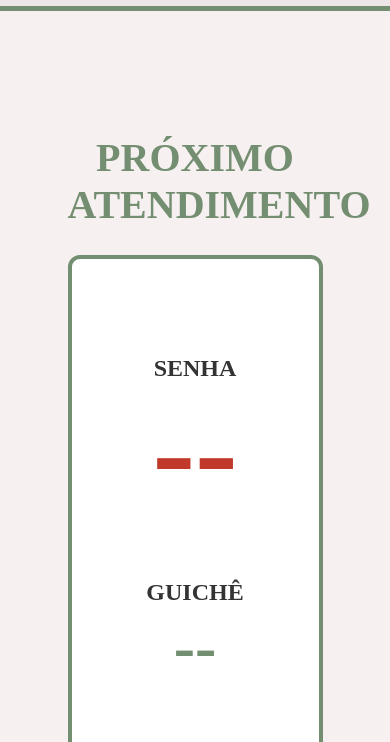
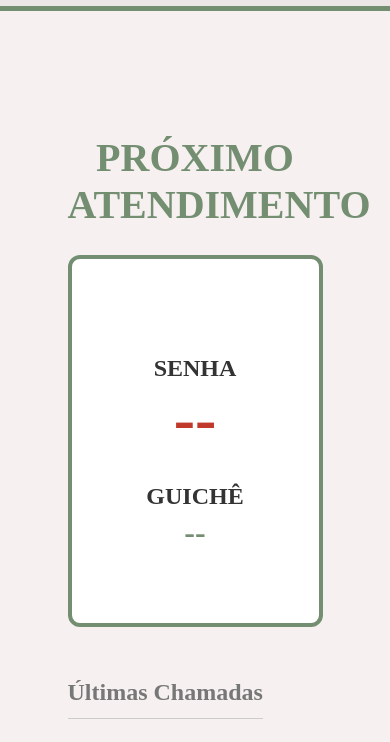
Before and after one commit to KarolSalvador/vanilla-geradorDeSenha, a plain HTML site: page painel_senhas.html in a window 390 px wide. Shown: the part 102-844 px from the top of the page. Drawn offline with Linux system fonts and the light colour scheme; no server answers.

Commit message:
refact: ajusta tamanho de fontes na tela de painel de senhas para telas menores

```diff
--- a/style.css
+++ b/style.css
@@ -337,6 +337,18 @@ main {
 /*ESTILIZAÇÃO PARA TELAS MENORES */
 
 @media (max-width: 500px) {
+  h1 {
+    font-size: 20px;
+  }
+
+  .senha-destaque {
+    font-size: 4em;
+  }
+
+  .guiche-destaque {
+    font-size: 2em;
+  }
+
   .header {
     padding: 1em;
     align-items: center;
```
